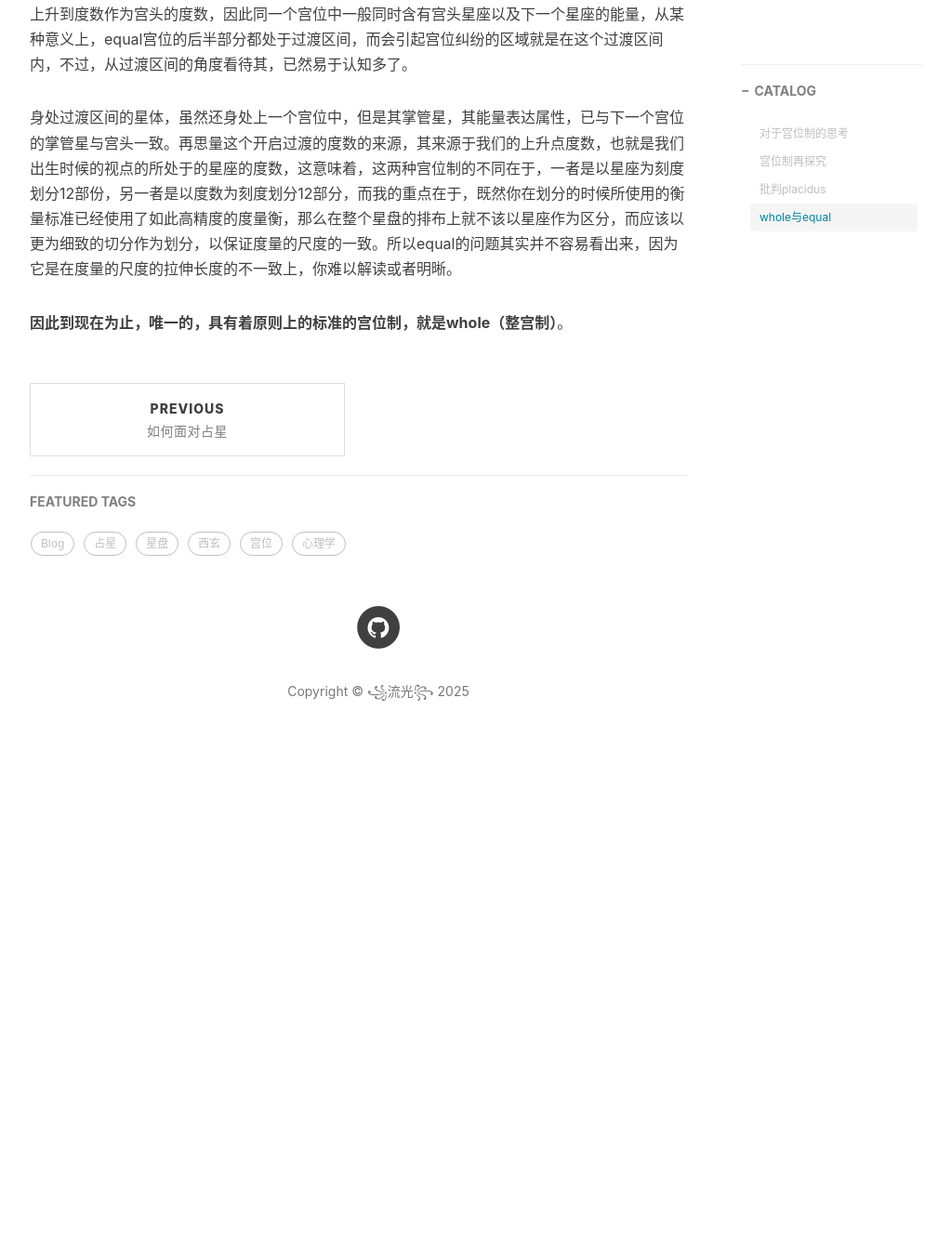
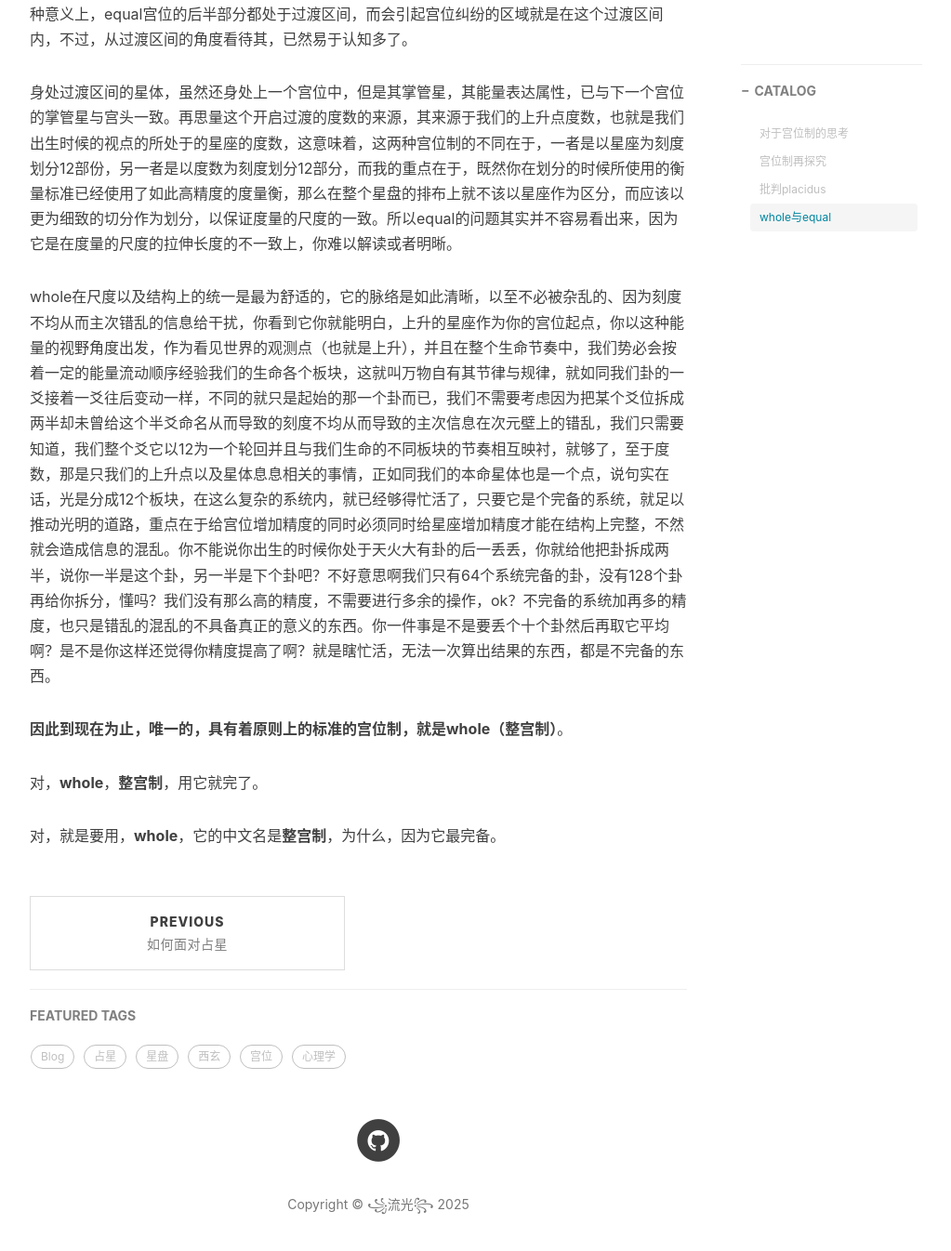
Before and after one commit to ovoskyo/ovoskyo.github.io, a Jekyll site: the page built from _posts/2025-04-03-宫位制.markdown, in a window 1280 px wide and 1400 px high, scrolled down 3300 px. Shown: the top 1346 px of the window at 93% size, without its empty margins (233-1256 px from the left). Built offline with Jekyll 4.4.1, drawn with Linux system fonts in a browser that asks for light colours; nearby versions of some CDN libraries; comment, search, counter and statistics services are not loaded; before the commit the page ends 4148 px from its top, so only the background shows below that; some of the changed text lies outside the part shown.

Commit message:
small changes. to post.

```diff
--- a/_posts/2025-04-03-宫位制.markdown
+++ b/_posts/2025-04-03-宫位制.markdown
@@ -54,4 +54,10 @@ whole与equal唯一的不同就是是否纳入度数作为宫位的考量，whol
 
 身处过渡区间的星体，虽然还身处上一个宫位中，但是其掌管星，其能量表达属性，已与下一个宫位的掌管星与宫头一致。再思量这个开启过渡的度数的来源，其来源于我们的上升点度数，也就是我们出生时候的视点的所处于的星座的度数，这意味着，这两种宫位制的不同在于，一者是以星座为刻度划分12部份，另一者是以度数为刻度划分12部分，而我的重点在于，既然你在划分的时候所使用的衡量标准已经使用了如此高精度的度量衡，那么在整个星盘的排布上就不该以星座作为区分，而应该以更为细致的切分作为划分，以保证度量的尺度的一致。所以equal的问题其实并不容易看出来，因为它是在度量的尺度的拉伸长度的不一致上，你难以解读或者明晰。
 
+whole在尺度以及结构上的统一是最为舒适的，它的脉络是如此清晰，以至不必被杂乱的、因为刻度不均从而主次错乱的信息给干扰，你看到它你就能明白，上升的星座作为你的宫位起点，你以这种能量的视野角度出发，作为看见世界的观测点（也就是上升），并且在整个生命节奏中，我们势必会按着一定的能量流动顺序经验我们的生命各个板块，这就叫万物自有其节律与规律，就如同我们卦的一爻接着一爻往后变动一样，不同的就只是起始的那一个卦而已，我们不需要考虑因为把某个爻位拆成两半却未曾给这个半爻命名从而导致的刻度不均从而导致的主次信息在次元壁上的错乱，我们只需要知道，我们整个爻它以12为一个轮回并且与我们生命的不同板块的节奏相互映衬，就够了，至于度数，那是只我们的上升点以及星体息息相关的事情，正如同我们的本命星体也是一个点，说句实在话，光是分成12个板块，在这么复杂的系统内，就已经够得忙活了，只要它是个完备的系统，就足以推动光明的道路，重点在于给宫位增加精度的同时必须同时给星座增加精度才能在结构上完整，不然就会造成信息的混乱。你不能说你出生的时候你处于天火大有卦的后一丢丢，你就给他把卦拆成两半，说你一半是这个卦，另一半是下个卦吧？不好意思啊我们只有64个系统完备的卦，没有128个卦再给你拆分，懂吗？我们没有那么高的精度，不需要进行多余的操作，ok？不完备的系统加再多的精度，也只是错乱的混乱的不具备真正的意义的东西。你一件事是不是要丢个十个卦然后再取它平均啊？是不是你这样还觉得你精度提高了啊？就是瞎忙活，无法一次算出结果的东西，都是不完备的东西。
+
 **因此到现在为止，唯一的，具有着原则上的标准的宫位制，就是whole（整宫制）**。
+
+对，**whole**，**整宫制**，用它就完了。
+
+对，就是要用，**whole**，它的中文名是**整宫制**，为什么，因为它最完备。
--- a/about.html
+++ b/about.html
@@ -2,7 +2,7 @@
 layout: page
 title: "About Me"
 description: "那是我们遥远的文明。"
-header-img: "img/vanxinghua.jpg"
+header-img: "img/home-bg.jpg"
 ---
 
 <!-- Language Selector -->
@@ -24,8 +24,6 @@ header-img: "img/vanxinghua.jpg"
 </div>
 <!-- English Version -->
 <div class="en post-container">
-    <blockquote><p>Hope our joyful songs and laughter <br>
-   mock time and fool death.</p></blockquote>
 
     <p>Hi, I am <strong>꧁ovoskyo꧂</strong>. I am an Astrologer </p>
 
--- a/tags.html
+++ b/tags.html
@@ -1,5 +1,5 @@
 ---
-title: "标签"
+title: "目录"
 layout: default
 description: "古老的文明在时光的长河里璀璨夺目。"
 header-img: "img/tag-bg.jpg"
```
Also changed, not shown: other parts of _posts/2025-04-03-宫位制.markdown (+1 -1 lines), _posts/2025-03-24-如何面对占星.md (+2 -2 lines).
